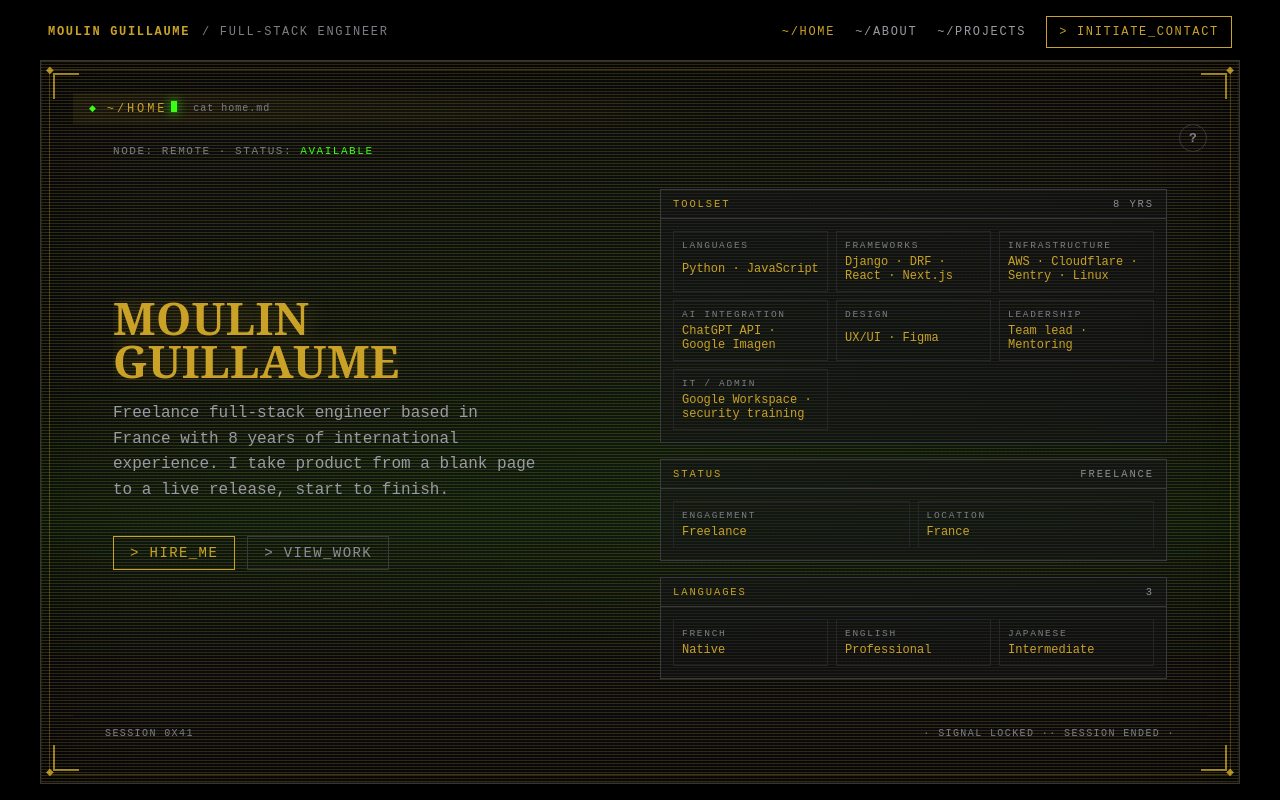
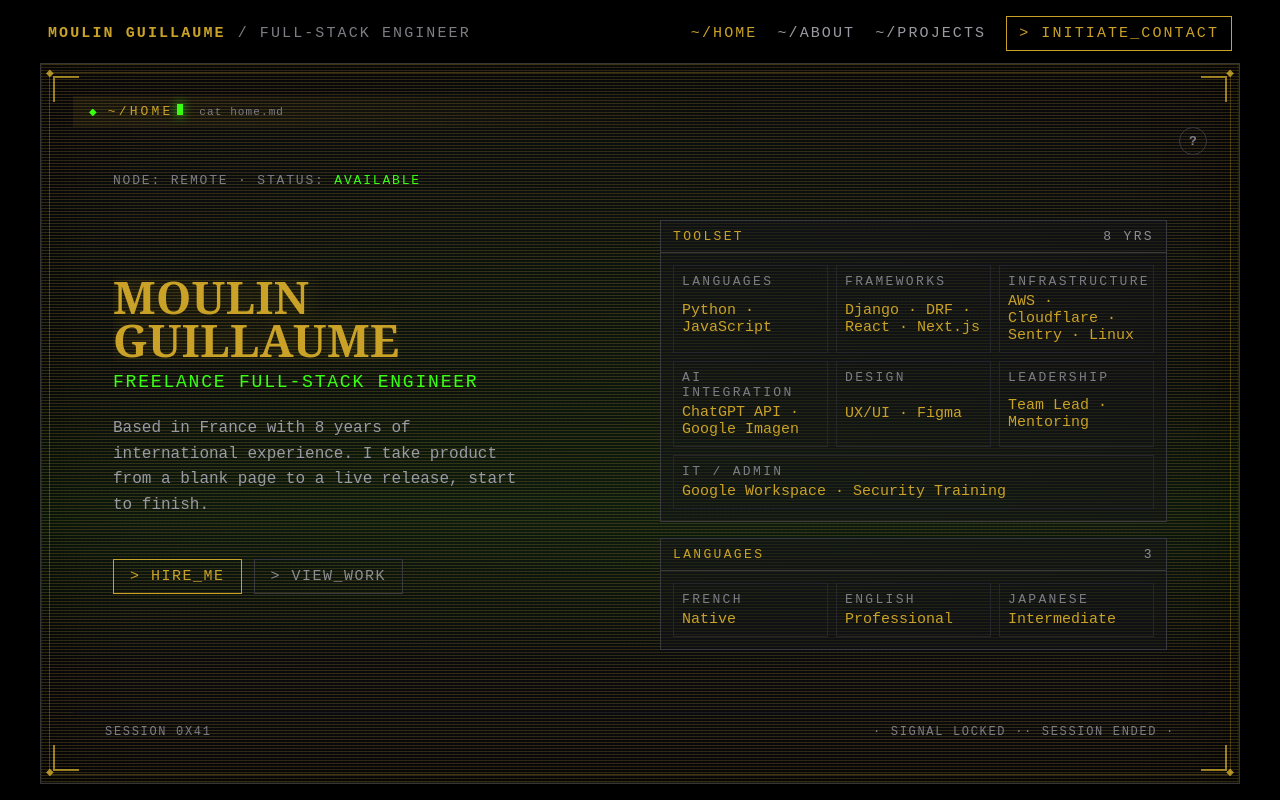
Before and after one commit to Sladeck/portfolio, a Next.js app: page / in a window 1280 px wide. Built offline with nearby package versions, Linux system fonts and the light colour scheme.

Commit message:
[FIX] overall text too small & cutting down + fixing homepage design

```diff
--- a/src/app/components/about-section.css
+++ b/src/app/components/about-section.css
@@ -6,13 +6,9 @@
 
 	.about-intro {
 		max-width: 60ch;
-		font-size: 13.5px;
+		font-size: 16px;
 		line-height: 1.6;
 		color: var(--gt-text-muted);
-
-		@media (max-width: 640px) {
-			font-size: 16px;
-		}
 
 		.about-paragraph {
 			margin: 0;
--- a/src/app/components/changelog-section.css
+++ b/src/app/components/changelog-section.css
@@ -17,11 +17,11 @@
 	gap: 12px;
 
 	.changelog-intro {
-		font-size: 12px;
+		font-size: 15px;
 		color: var(--gt-text-dim);
 
 		@media (max-width: 640px) {
-			font-size: 14px;
+			font-size: 16px;
 		}
 
 		a {
@@ -34,17 +34,17 @@
 	}
 
 	.changelog-empty {
-		font-size: 12.5px;
+		font-size: 15px;
 		color: var(--gt-text-dim);
 	}
 
 	.changelog-list {
 		display: grid;
-		font-size: 12.5px;
+		font-size: 15px;
 		line-height: 1.5;
 
 		@media (max-width: 640px) {
-			font-size: 15px;
+			font-size: 16px;
 		}
 	}
 
--- a/src/app/components/contact-section.css
+++ b/src/app/components/contact-section.css
@@ -14,13 +14,9 @@
 	.contact-intro {
 		max-width: 56ch;
 		margin: 0 0 16px;
-		font-size: 12.5px;
+		font-size: 16px;
 		line-height: 1.55;
 		color: var(--gt-text-muted);
-
-		@media (max-width: 640px) {
-			font-size: 16px;
-		}
 	}
 
 	.contact-grid {
@@ -45,13 +41,13 @@
 	.contact-field {
 		display: grid;
 		gap: 4px;
-		font-size: 10.5px;
+		font-size: 13px;
 		letter-spacing: 0.12em;
 		color: var(--gt-text-dim);
 		text-transform: uppercase;
 
 		@media (max-width: 640px) {
-			font-size: 12px;
+			font-size: 14px;
 		}
 	}
 
@@ -80,17 +76,14 @@
 			flex: 1;
 			background: transparent;
 			border: 0;
-			font-size: 12.5px;
+			/* Also keeps this at/above the 16px floor iOS Safari needs to
+			   avoid auto-zooming the page on focus. */
+			font-size: 16px;
 			line-height: 1.5;
 			color: var(--gt-text-muted);
 			letter-spacing: 0;
 			text-transform: none;
 			font-family: inherit;
-
-			/* Below 16px, iOS Safari auto-zooms the page on focus. */
-			@media (max-width: 640px) {
-				font-size: 16px;
-			}
 
 			&:focus {
 				outline: none;
@@ -118,7 +111,7 @@
 			border: 1px solid var(--gt-gold);
 			color: var(--gt-gold);
 			padding: 8px 16px;
-			font-size: 11px;
+			font-size: 14px;
 			letter-spacing: 0.1em;
 			text-transform: uppercase;
 			cursor: pointer;
@@ -126,7 +119,7 @@
 			transition: background-color 0.15s ease, color 0.15s ease;
 
 			@media (max-width: 640px) {
-				font-size: 13px;
+				font-size: 15px;
 			}
 
 			&:hover {
@@ -147,11 +140,11 @@
 		}
 
 		.contact-status {
-			font-size: 10px;
+			font-size: 12.5px;
 			color: var(--gt-text-dim);
 
 			@media (max-width: 640px) {
-				font-size: 12px;
+				font-size: 13px;
 			}
 		}
 	}
@@ -160,7 +153,7 @@
 .contact-side {
 	display: grid;
 	gap: 12px;
-	font-size: 12px;
+	font-size: 15px;
 
 	.contact-card {
 		border: 1px solid var(--gt-iron);
@@ -170,20 +163,16 @@
 		gap: 8px;
 
 		.contact-card-label {
-			font-size: 9.5px;
+			font-size: 12px;
 			letter-spacing: 0.16em;
 			color: var(--gt-text-muted);
 			text-transform: uppercase;
 		}
 
 		.contact-card-link {
-			font-size: 12.5px;
+			font-size: 15px;
 			color: var(--gt-gold);
 			text-decoration: none;
-
-			@media (max-width: 640px) {
-				font-size: 16px;
-			}
 
 			&:hover {
 				color: var(--gt-green);
--- a/src/app/components/footer.css
+++ b/src/app/components/footer.css
@@ -8,7 +8,7 @@
 	flex-wrap: wrap;
 	justify-content: space-between;
 	gap: 8px 20px;
-	font-size: 10px;
+	font-size: 12px;
 	letter-spacing: 0.14em;
 	color: var(--gt-text-dim);
 	text-transform: uppercase;
@@ -16,8 +16,9 @@
 	@media (max-width: 640px) {
 		padding: 12px 16px;
 		gap: 8px 12px;
-		/* Kept small on purpose to stay on one line; it's flavor text. */
-		font-size: 6.5px;
+		/* Smaller than the desktop size on purpose to stay on one line
+		   (it's flavor text), but no longer illegibly tiny. */
+		font-size: 9px;
 		letter-spacing: 0.06em;
 	}
 }
--- a/src/app/components/home-section.css
+++ b/src/app/components/home-section.css
@@ -72,7 +72,7 @@
 
 .home-meta {
 	margin: -16px 0 32px;
-	font-size: 11px;
+	font-size: 13px;
 	letter-spacing: 0.14em;
 	color: var(--gt-text-dim);
 	text-transform: uppercase;
@@ -141,24 +141,33 @@
 			}
 		}
 
+		.home-subtitle {
+			/* Tight to the name: title + subtitle read as one identity block. */
+			margin: 8px 0 0;
+			font-size: clamp(14px, 1.6vw, 18px);
+			letter-spacing: 0.1em;
+			color: var(--gt-green);
+			text-transform: uppercase;
+		}
+
 		.home-tagline {
 			max-width: 44ch;
-			margin: 16px 0 0;
+			/* A clear step up from the name/subtitle gap: the paragraph is
+			   its own block, not part of the identity line. */
+			margin: 24px 0 0;
 			font-size: 16px;
 			line-height: 1.6;
 			color: var(--gt-text-muted);
-
-			@media (max-width: 640px) {
-				font-size: 16px;
-			}
 		}
 
 		.home-actions {
 			display: flex;
 			flex-wrap: wrap;
 			gap: 12px;
-			margin-top: 32px;
-			font-size: 14px;
+			/* Widest gap of the three: the actions are a distinct group,
+			   not more body copy. */
+			margin-top: 40px;
+			font-size: 15px;
 			letter-spacing: 0.1em;
 			text-transform: uppercase;
 
--- a/src/app/components/home-section.tsx
+++ b/src/app/components/home-section.tsx
@@ -15,13 +15,8 @@ const TOOLSET: { label: string; value: string }[] = [
 	{ label: "INFRASTRUCTURE", value: "AWS · Cloudflare · Sentry · Linux" },
 	{ label: "AI INTEGRATION", value: "ChatGPT API · Google Imagen" },
 	{ label: "DESIGN", value: "UX/UI · Figma" },
-	{ label: "LEADERSHIP", value: "Team lead · Mentoring" },
-	{ label: "IT / ADMIN", value: "Google Workspace · security training" },
-];
-
-const STATUS: { label: string; value: string }[] = [
-	{ label: "ENGAGEMENT", value: "Freelance" },
-	{ label: "LOCATION", value: "France" },
+	{ label: "LEADERSHIP", value: "Team Lead · Mentoring" },
+	{ label: "IT / ADMIN", value: "Google Workspace · Security Training" },
 ];
 
 const LANGUAGES: { label: string; value: string }[] = [
@@ -31,7 +26,7 @@ const LANGUAGES: { label: string; value: string }[] = [
 ];
 
 // Homepage hero: name, tagline, hire_me/view_work actions, and the
-// toolset/status panels.
+// toolset/languages panels.
 export default function HomeSection({ onNavigate }: HomeSectionProps) {
 	return (
 		<>
@@ -64,10 +59,12 @@ export default function HomeSection({ onNavigate }: HomeSectionProps) {
 						</span>
 					</h1>
 
+					<p className="home-subtitle">Freelance full-stack engineer</p>
+
 					<p className="home-tagline">
-						Freelance full-stack engineer based in France with 8 years of
-						international experience. I take product from a blank page to
-						a live release, start to finish.
+						Based in France with 8 years of international experience. I
+						take product from a blank page to a live release, start to
+						finish.
 					</p>
 
 					<div className="home-actions">
@@ -89,8 +86,12 @@ export default function HomeSection({ onNavigate }: HomeSectionProps) {
 				</div>
 
 				<div className="home-panels">
-					<Panel title="TOOLSET" badge="8 YRS" items={TOOLSET} />
-					<Panel title="STATUS" badge="FREELANCE" items={STATUS} />
+					<Panel
+						title="TOOLSET"
+						badge="8 YRS"
+						items={TOOLSET}
+						className="panel--span-last"
+					/>
 					<Panel title="LANGUAGES" badge="3" items={LANGUAGES} />
 				</div>
 			</section>
--- a/src/app/components/inspiration-section.css
+++ b/src/app/components/inspiration-section.css
@@ -20,13 +20,9 @@
 
 		.inspiration-paragraph {
 			margin: 0;
-			font-size: 13.5px;
+			font-size: 16px;
 			line-height: 1.6;
 			color: var(--gt-text-muted);
-
-			@media (max-width: 640px) {
-				font-size: 16px;
-			}
 		}
 	}
 
@@ -64,7 +60,7 @@
 	}
 
 	figcaption {
-		font-size: 10.5px;
+		font-size: 12.5px;
 		letter-spacing: 0.14em;
 		color: var(--gt-text-dim);
 		text-transform: uppercase;
--- a/src/app/components/lifeline.css
+++ b/src/app/components/lifeline.css
@@ -12,7 +12,7 @@
 		rgba(201, 162, 39, 0.08),
 		transparent 60%
 	);
-	font-size: 12px;
+	font-size: 13px;
 	letter-spacing: 0.24em;
 	color: var(--gt-gold);
 	text-transform: uppercase;
@@ -20,7 +20,7 @@
 
 	.lifeline-bullet {
 		color: var(--gt-green);
-		font-size: 9px;
+		font-size: 10px;
 	}
 
 	.lifeline-cursor {
@@ -36,7 +36,7 @@
 
 	.lifeline-sub {
 		margin-left: 8px;
-		font-size: 10px;
+		font-size: 11px;
 		color: var(--gt-text-dim);
 		letter-spacing: 0.1em;
 		text-transform: none;
@@ -44,7 +44,7 @@
 
 	@media (max-width: 640px) {
 		padding: 8px 12px;
-		font-size: 10.5px;
+		font-size: 11px;
 		/* Tighter tracking buys back room the longest path needs. */
 		letter-spacing: 0.14em;
 
--- a/src/app/components/nav.css
+++ b/src/app/components/nav.css
@@ -87,7 +87,7 @@
 	gap: 24px;
 	padding: 0 8px 12px;
 	font-family: var(--gt-font-mono);
-	font-size: 12px;
+	font-size: 15px;
 	letter-spacing: 0.14em;
 	text-transform: uppercase;
 
--- a/src/app/components/panel.css
+++ b/src/app/components/panel.css
@@ -7,7 +7,7 @@
 		justify-content: space-between;
 		padding: 8px 12px;
 		border-bottom: 1px solid var(--gt-iron);
-		font-size: 10.5px;
+		font-size: 13px;
 		letter-spacing: 0.18em;
 		color: var(--gt-gold);
 		text-transform: uppercase;
@@ -29,11 +29,7 @@
 		grid-template-columns: repeat(auto-fit, minmax(min(150px, 100%), 1fr));
 		gap: 8px;
 		padding: 12px;
-		font-size: 12px;
-
-		@media (max-width: 640px) {
-			font-size: 16px;
-		}
+		font-size: 15px;
 
 		.panel-group {
 			display: grid;
@@ -42,7 +38,7 @@
 			border: 1px solid var(--gt-border);
 
 			.panel-label {
-				font-size: 9.5px;
+				font-size: 13px;
 				letter-spacing: 0.18em;
 				color: var(--gt-text-dim);
 			}
@@ -54,6 +50,13 @@
 	}
 }
 
+/* When an item count doesn't divide evenly into the tile grid's columns,
+   the last tile is left alone in its row with empty space beside it:
+   stretch it to fill the row instead. */
+.panel--span-last .panel-group:last-child {
+	grid-column: 1 / -1;
+}
+
 .panel-tags {
 	display: flex;
 	flex-wrap: wrap;
@@ -63,13 +66,13 @@
 	.panel-tag {
 		border: 1px solid var(--gt-border);
 		padding: 4px 8px;
-		font-size: 10.5px;
+		font-size: 13px;
 		letter-spacing: 0.06em;
 		color: var(--gt-text-muted);
 		text-transform: uppercase;
 
 		@media (max-width: 640px) {
-			font-size: 12.5px;
+			font-size: 14px;
 		}
 	}
 }
--- a/src/app/components/panel.tsx
+++ b/src/app/components/panel.tsx
@@ -10,13 +10,15 @@ interface PanelProps {
 	items?: { label: string; value: string }[];
 	/** Custom body content (e.g. a tag list) instead of the tile grid. */
 	children?: ReactNode;
+	/** Extra class on the outer .panel, for one-off layout tweaks. */
+	className?: string;
 }
 
 // Bordered box with a header (title + optional badge) and a body: the
 // toolset/status/tag-panel readouts used across the site.
-export default function Panel({ title, badge, items, children }: PanelProps) {
+export default function Panel({ title, badge, items, children, className }: PanelProps) {
 	return (
-		<div className="panel">
+		<div className={className ? `panel ${className}` : "panel"}>
 			<div className="panel-header">
 				<h2>{title}</h2>
 				{badge && <span className="panel-badge">{badge}</span>}
--- a/src/app/components/projects-section.css
+++ b/src/app/components/projects-section.css
@@ -8,13 +8,13 @@
 		border: 0;
 		padding: 0;
 		font-family: inherit;
-		font-size: 11px;
+		font-size: 13px;
 		letter-spacing: 0.04em;
 		color: var(--gt-text-dim);
 		cursor: pointer;
 
 		@media (max-width: 640px) {
-			font-size: 13px;
+			font-size: 14px;
 		}
 
 		&:hover {
@@ -71,7 +71,7 @@
 			padding: 4px 8px;
 			border: 1px solid var(--gt-gold);
 			background: rgba(10, 10, 13, 0.75);
-			font-size: 9.5px;
+			font-size: 12px;
 			letter-spacing: 0.18em;
 			color: var(--gt-gold);
 			text-transform: uppercase;
@@ -85,13 +85,9 @@
 	.project-description {
 		flex: 1;
 		margin: 0;
-		font-size: 12.5px;
+		font-size: 16px;
 		line-height: 1.55;
 		color: var(--gt-text-muted);
-
-		@media (max-width: 640px) {
-			font-size: 16px;
-		}
 	}
 
 	.project-meta {
@@ -102,7 +98,7 @@
 		flex-wrap: wrap;
 
 		.project-note {
-			font-size: 10.5px;
+			font-size: 13px;
 			letter-spacing: 0.1em;
 			color: var(--gt-text-dim);
 			white-space: nowrap;
@@ -118,12 +114,12 @@
 	}
 
 	.project-link {
-		font-size: 11.5px;
+		font-size: 14px;
 		color: var(--gt-gold);
 		text-decoration: none;
 
 		@media (max-width: 640px) {
-			font-size: 14px;
+			font-size: 15px;
 		}
 
 		&:hover {
```
